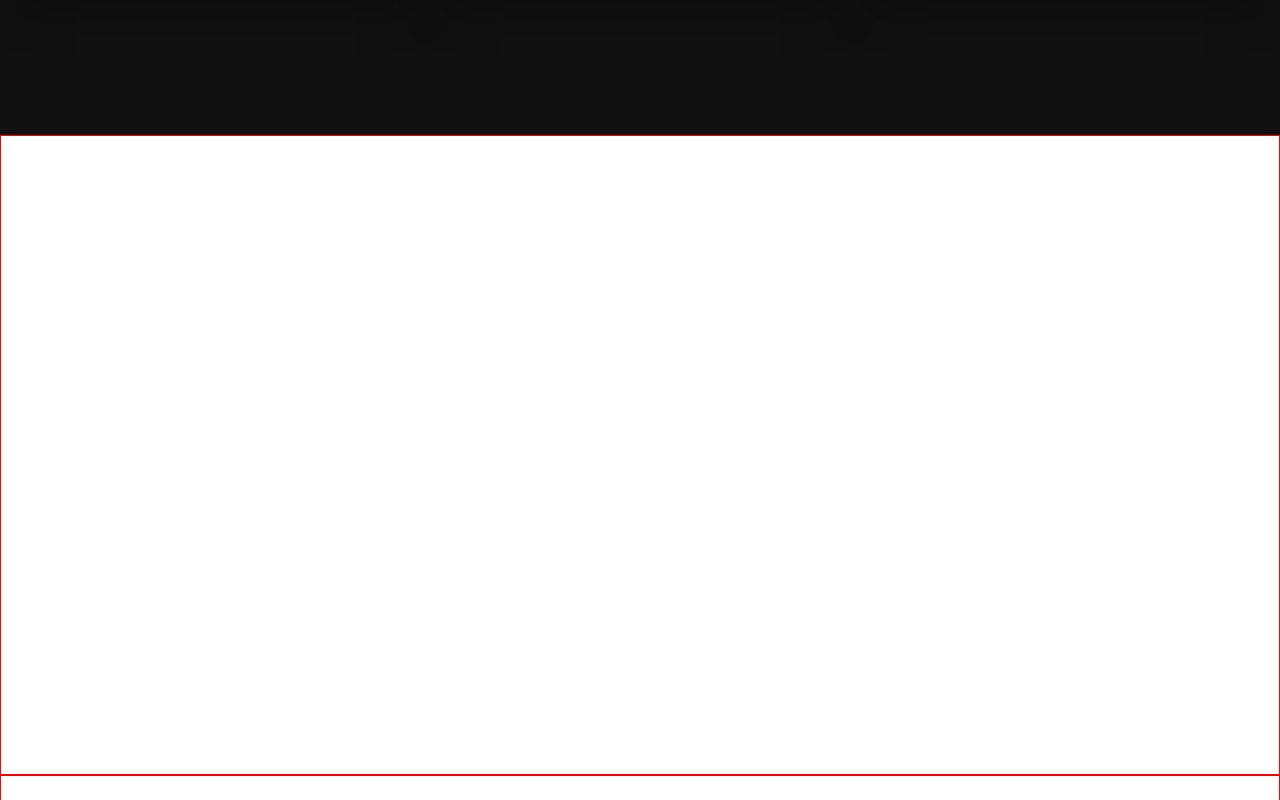
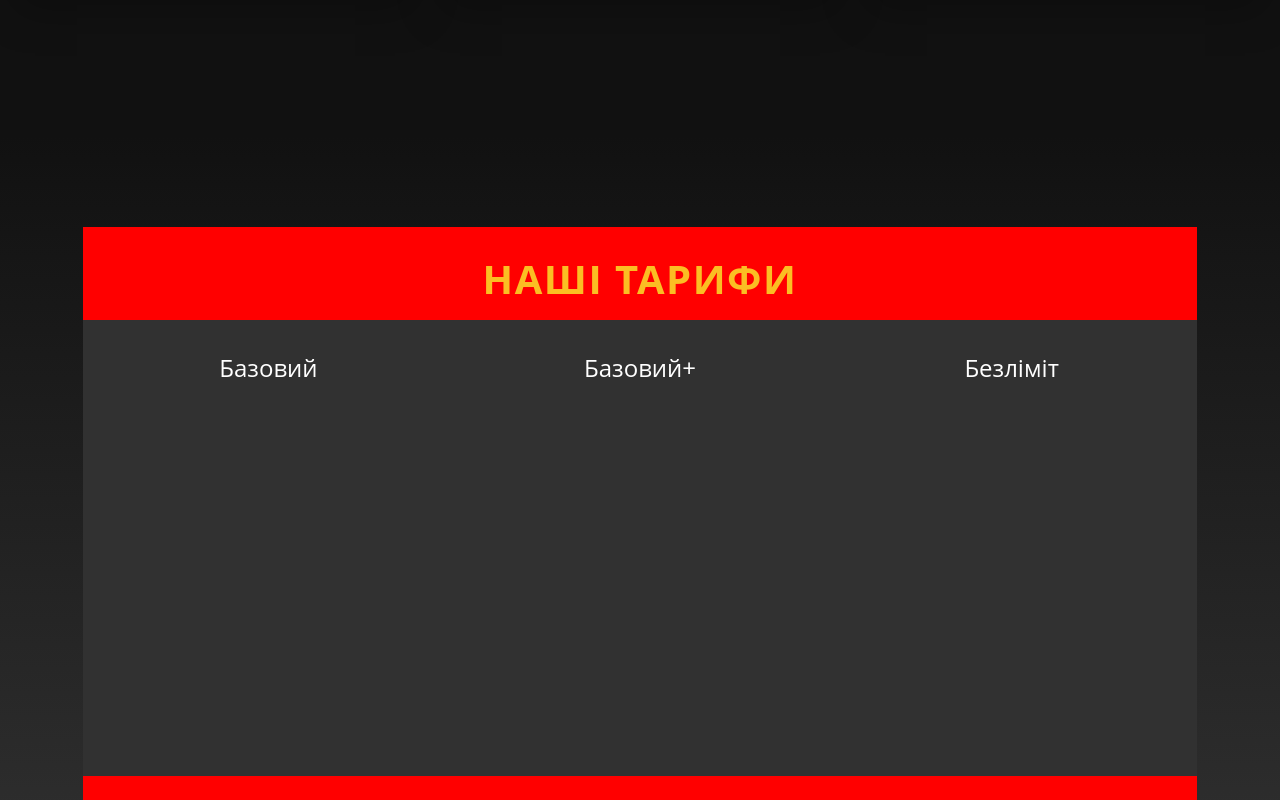
Before and after one commit to artemstakhov/fitness-gym-UI, a React (Create React App) app: page / in a window 1280 px wide. Shown: the part 3260-4060 px from the top of the page. Built offline with nearby package versions, Linux system fonts and the light colour scheme.

Commit message:
start tariff block

```diff
--- /dev/null
+++ b/src/containers/Landing/Components/Tariff/Components/Tariff.jsx
@@ -0,0 +1,35 @@
+import React from 'react';
+import styles from './Tariff.module.css';
+import Mark from './Images/check-mark.png';
+
+
+
+const Tariff = (props) => {
+
+
+    const objectKeys = Object.keys(props.descriptions);
+    const descriptions = objectKeys.map((item, key) => {
+        // debugger;
+        <div className="description">
+            <img src={props.descriptions[item][0]} alt="" className={styles.mark}/>
+            <p>{props.descriptions[item][1]}</p>
+        </div>
+    })
+
+
+    return (
+        <div className={styles.wrapper}>
+            <div className={styles.titleWrapper}>
+                <h2 className={styles.title}>
+                    {props.title}
+                </h2>
+            </div>
+            {
+                descriptions
+            }
+
+        </div>
+    )
+}
+
+export default Tariff;
--- /dev/null
+++ b/src/containers/Landing/Components/Tariff/Components/Tariff.module.css
@@ -0,0 +1,72 @@
+body {
+    margin: 0;
+    padding: 0;
+    font-size: 15px;
+    overflow-x: hidden;
+    width: 100%;
+  }
+  div, header, aside, p, input, button, a, form, span, ul, li {
+    box-sizing: border-box;
+  }
+
+  h1, h2, h3, h4, h5, h6, p {
+    margin: 0;
+  }
+  a {
+    text-decoration: none;
+  }
+
+  .wrapper {
+    height: 56.9vh;
+    width: 441.1px;
+    background-color: #313131;
+  }
+
+  .titleWrapper {
+    height: 11.8vh;
+    width: 100%;
+    display: flex;
+    justify-content: center;
+    align-items: center;
+  }
+
+  .title {
+    font-family: 'Nunito Sans' sans-serif;
+    font-style: normal;
+    font-weight: 500;
+    font-size: 24px;
+    line-height: 24px;
+    display: flex;
+    align-items: center;
+    text-align: center;
+    color: #FFFFFF;
+  }
+
+  .description {
+    height: 9vh;
+    width: 100%;
+    border-bottom: 1px solid white;
+    border-top: 1px solid white;
+    display: flex;
+    align-items: center;
+    padding-left: 10px;
+  }
+
+  .mark {
+    height: 15.9px;
+    width: 15.9px;
+    margin-right: 10px;
+  }
+
+  .description p {
+    font-family: 'Nunito Sans';
+    font-style: normal;
+    font-weight: 400;
+    font-size: 16px;
+    line-height: 24px;
+
+    display: flex;
+    align-items: center;
+
+    color: #FFFFFF;
+  }
--- /dev/null
+++ b/src/containers/Landing/Components/Tariff/Tarifs.jsx
@@ -0,0 +1,41 @@
+import React from 'react';
+import styles from './Tarifs.module.css';
+import Tariff from './Components/Tariff';
+
+const simpleDesc = {
+    item1: ['./Components/Images/check-mark.png', "text"],
+    item2: ['./Components/Images/check-mark.png', "text"],
+    item3: ['./Components/Images/close-mark.png', "text"],
+    item4: ['./Components/Images/close-mark.png', "text"],
+}
+const simplePlusDesc = {
+    item1: ['./Components/Images/check-mark.png', "text"],
+    item2: ['./Components/Images/check-mark.png', "text"],
+    item3: ['./Components/Images/check-mark.png', "text"],
+    item4: ['./Components/Images/close-mark.png', "text"],
+}
+const unlimitedDesc = {
+    item1: ['./Components/Images/check-mark.png', "text"],
+    item2: ['./Components/Images/check-mark.png', "text"],
+    item3: ['./Components/Images/check-mark.png', "text"],
+    item4: ['./Components/Images/check-mark.png', "text"],
+}
+
+const Tarrifs = () => {
+    return (
+        <div className={styles.wrapper}>
+            <div className={styles.content}>
+                <div className={styles.titleWrapper}>
+                    <h1 className={styles.title}>НАШІ ТАРИФИ</h1>
+                </div>
+                <div className={styles.tarrifs}>
+                    <Tariff title='Базовий' descriptions={simpleDesc}/>
+                    <Tariff title='Базовий+' descriptions={simplePlusDesc}/>
+                    <Tariff title='Безліміт' descriptions={unlimitedDesc} />
+                </div>
+            </div>
+        </div>
+    )
+}
+
+export default Tarrifs;
--- /dev/null
+++ b/src/containers/Landing/Components/Tariff/Tarifs.module.css
@@ -0,0 +1,58 @@
+body {
+    margin: 0;
+    padding: 0;
+    font-size: 15px;
+    overflow-x: hidden;
+    width: 100%;
+  }
+  div, header, aside, p, input, button, a, form, span, ul, li {
+    box-sizing: border-box;
+  }
+
+  h1, h2, h3, h4, h5, h6, p {
+    margin: 0;
+  }
+  a {
+    text-decoration: none;
+  }
+
+  .wrapper {
+    height: 97vh;
+    width: 100%;
+    background: linear-gradient(180deg, rgba(0, 0, 0, 0) 0%, #313131 100%), #111111;
+    display: flex;
+    justify-content: center;
+    align-items: center;
+  }
+
+  .content {
+    width: 87.1%;
+    height: 74vh;
+    background-color: red;
+  }
+
+  .titleWrapper {
+    width: 100%;
+    height: 10.4vh;
+    margin-top: 10px;
+    display: flex;
+    justify-content: center;
+    align-items: center;
+  }
+
+  .title {
+    font-family: 'Nunito Sans' sans-serif;
+    font-style: normal;
+    font-size: 40px;
+    line-height: 55px;
+    text-align: center;
+    letter-spacing: 1.5px;
+    color: #FBBE23;
+
+  }
+
+  .tarrifs{
+    display: flex;
+    justify-content: space-between;
+    align-items: center;
+  }
--- a/src/containers/Landing/Landing.jsx
+++ b/src/containers/Landing/Landing.jsx
@@ -2,6 +2,7 @@ import React from 'react';
 import styles from './Landing.module.css';
 import MainFrame from './Components/MainFrame/MainFrame';
 import Groups from './Components/Groups/Groups';
+import Tarifs from './Components/Tariff/Tarifs';
 
 const Landing = () => {
     return (
@@ -10,7 +11,7 @@ const Landing = () => {
             <div className={styles.row}></div>
             <div className={styles.row}></div>
             <Groups />
-            <div className={styles.row}></div>
+            <Tarifs />
             <div className={styles.row}></div>
         </div>
     )
```
Also changed, not shown: src/containers/Landing/Components/Tariff/Components/Images/check-mark.png (added), src/containers/Landing/Components/Tariff/Components/Images/close-mark.png (added).
